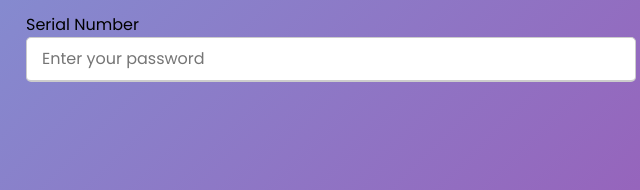
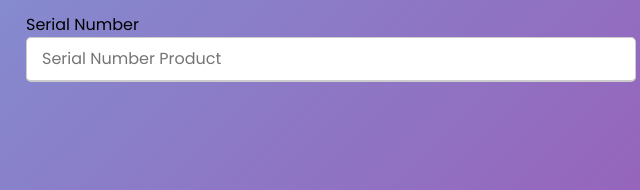
Before and after one commit to HARRYSUSANTO/Claim-Gift2025, a plain HTML site: page index.html in a window 1280 px wide. Shown: the part 360-550 px from the top of the page, 634-1274 px from the left. Drawn offline with Linux system fonts and the light colour scheme.

Commit message:
index.html

```diff
--- a/index.html
+++ b/index.html
@@ -42,7 +42,7 @@
           <!-- Input for Password -->
           <div class="input-box">
             <label for="SN" class="form-label">Serial Number</label>
-            <input type="text" placeholder="Enter your password" required name="SN">
+            <input type="text" placeholder="Serial Number Product" required name="SN">
           </div>
           <!-- Input for Confirm Password -->
           <div class="input-box">
```
